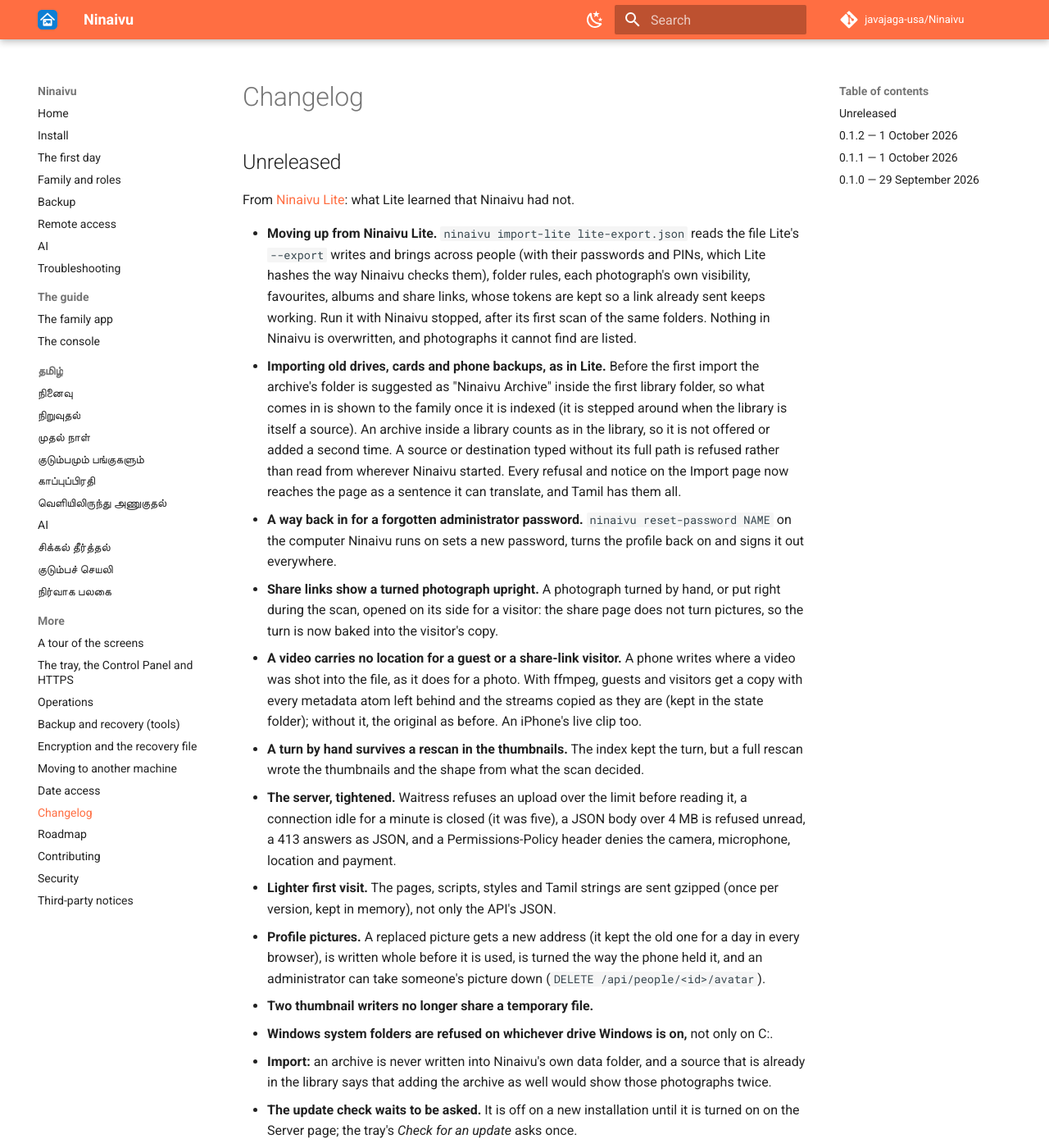
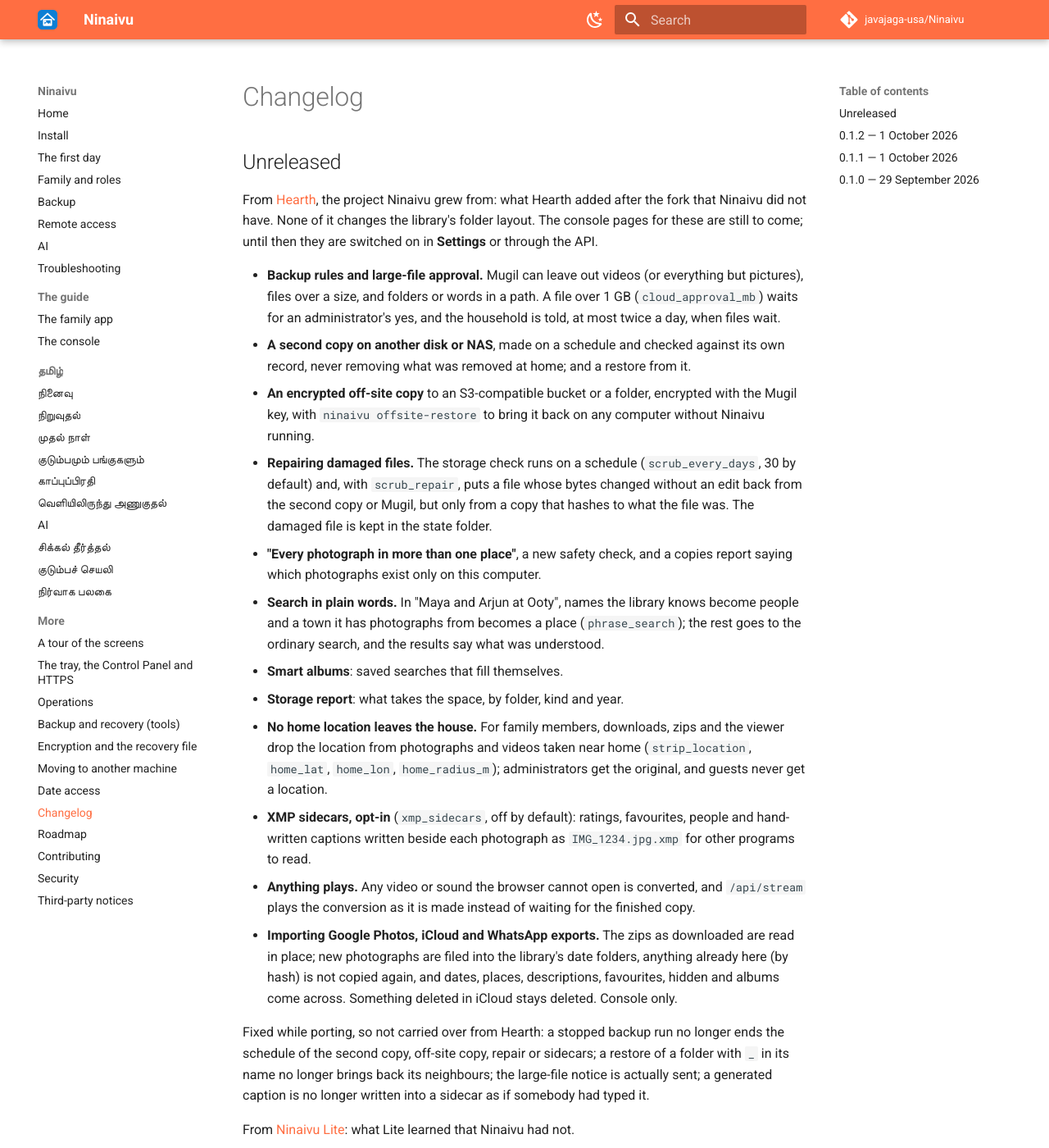
Before and after one commit to javajaga-usa/Ninaivu, an MkDocs documentation site: the page built from docs/CHANGELOG.md, in a window 1280 px wide and 1400 px high. Shown: the whole window at 82% size. Built offline with MkDocs 1.6.1 and Material for MkDocs 9.7.7, drawn with Linux system fonts in a browser that asks for light colours; comment, search, counter and statistics services are not loaded.

Commit message:
Document the features ported from Hearth
Changelog, the backup page (English and Tamil), the console commands table
and the roadmap.

Co-Authored-By: Claude Opus 5.5 (1M context) <noreply@anthropic.com>
Claude-Session: https://claude.ai/code/session_01EhmF1hMQD2jLWxowEZUiNX

```diff
--- a/docs/CHANGELOG.md
+++ b/docs/CHANGELOG.md
@@ -1,6 +1,57 @@
 # Changelog
 
 ## Unreleased
+
+From [Hearth](https://github.com/javajaga-usa/Hearth), the project Ninaivu
+grew from: what Hearth added after the fork that Ninaivu did not have. None
+of it changes the library's folder layout. The console pages for these are
+still to come; until then they are switched on in **Settings** or through
+the API.
+
+- **Backup rules and large-file approval.** Mugil can leave out videos (or
+  everything but pictures), files over a size, and folders or words in a
+  path. A file over 1 GB (`cloud_approval_mb`) waits for an administrator's
+  yes, and the household is told, at most twice a day, when files wait.
+- **A second copy on another disk or NAS**, made on a schedule and checked
+  against its own record, never removing what was removed at home; and a
+  restore from it.
+- **An encrypted off-site copy** to an S3-compatible bucket or a folder,
+  encrypted with the Mugil key, with `ninaivu offsite-restore` to bring it
+  back on any computer without Ninaivu running.
+- **Repairing damaged files.** The storage check runs on a schedule
+  (`scrub_every_days`, 30 by default) and, with `scrub_repair`, puts a file
+  whose bytes changed without an edit back from the second copy or Mugil,
+  but only from a copy that hashes to what the file was. The damaged file is
+  kept in the state folder.
+- **"Every photograph in more than one place"**, a new safety check, and a
+  copies report saying which photographs exist only on this computer.
+- **Search in plain words.** In "Maya and Arjun at Ooty", names the library
+  knows become people and a town it has photographs from becomes a place
+  (`phrase_search`); the rest goes to the ordinary search, and the results
+  say what was understood.
+- **Smart albums**: saved searches that fill themselves.
+- **Storage report**: what takes the space, by folder, kind and year.
+- **No home location leaves the house.** For family members, downloads, zips
+  and the viewer drop the location from photographs and videos taken near
+  home (`strip_location`, `home_lat`, `home_lon`, `home_radius_m`);
+  administrators get the original, and guests never get a location.
+- **XMP sidecars, opt-in** (`xmp_sidecars`, off by default): ratings,
+  favourites, people and hand-written captions written beside each
+  photograph as `IMG_1234.jpg.xmp` for other programs to read.
+- **Anything plays.** Any video or sound the browser cannot open is
+  converted, and `/api/stream` plays the conversion as it is made instead of
+  waiting for the finished copy.
+- **Importing Google Photos, iCloud and WhatsApp exports.** The zips as
+  downloaded are read in place; new photographs are filed into the library's
+  date folders, anything already here (by hash) is not copied again, and
+  dates, places, descriptions, favourites, hidden and albums come across.
+  Something deleted in iCloud stays deleted. Console only.
+
+Fixed while porting, so not carried over from Hearth: a stopped backup run
+no longer ends the schedule of the second copy, off-site copy, repair or
+sidecars; a restore of a folder with `_` in its name no longer brings back
+its neighbours; the large-file notice is actually sent; a generated caption
+is no longer written into a sidecar as if somebody had typed it.
 
 From [Ninaivu Lite](https://github.com/javajaga-usa/Ninaivu-lite): what Lite
 learned that Ninaivu had not.
```
Also changed, not shown: docs/ROADMAP.md (+5 -1 lines), docs/site/backup.md (+32 -2 lines), docs/site/guide-console.md (+1 -0 lines), docs/site/ta/backup.md (+31 -2 lines), docs/site/ta/guide-console.md (+1 -0 lines).
